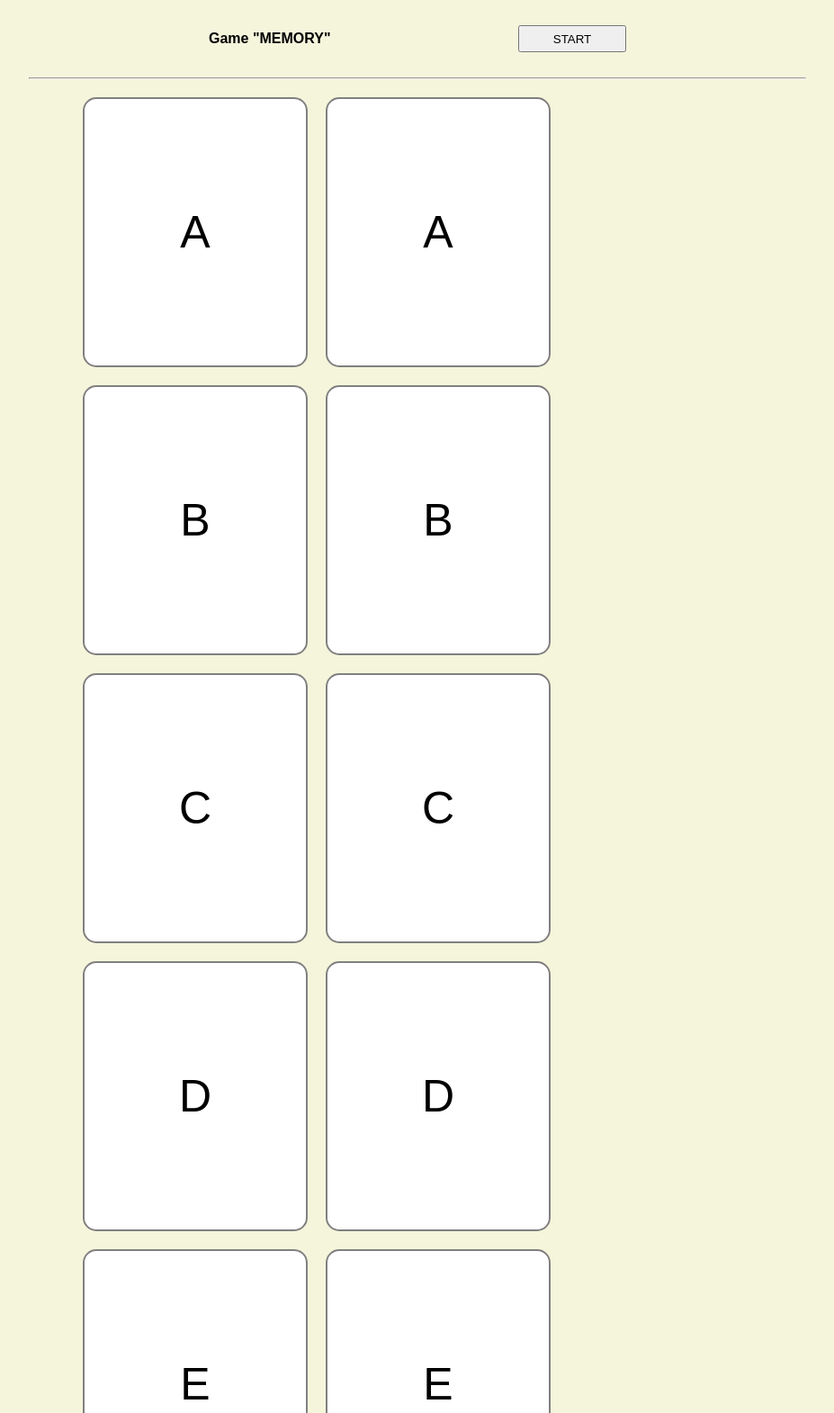
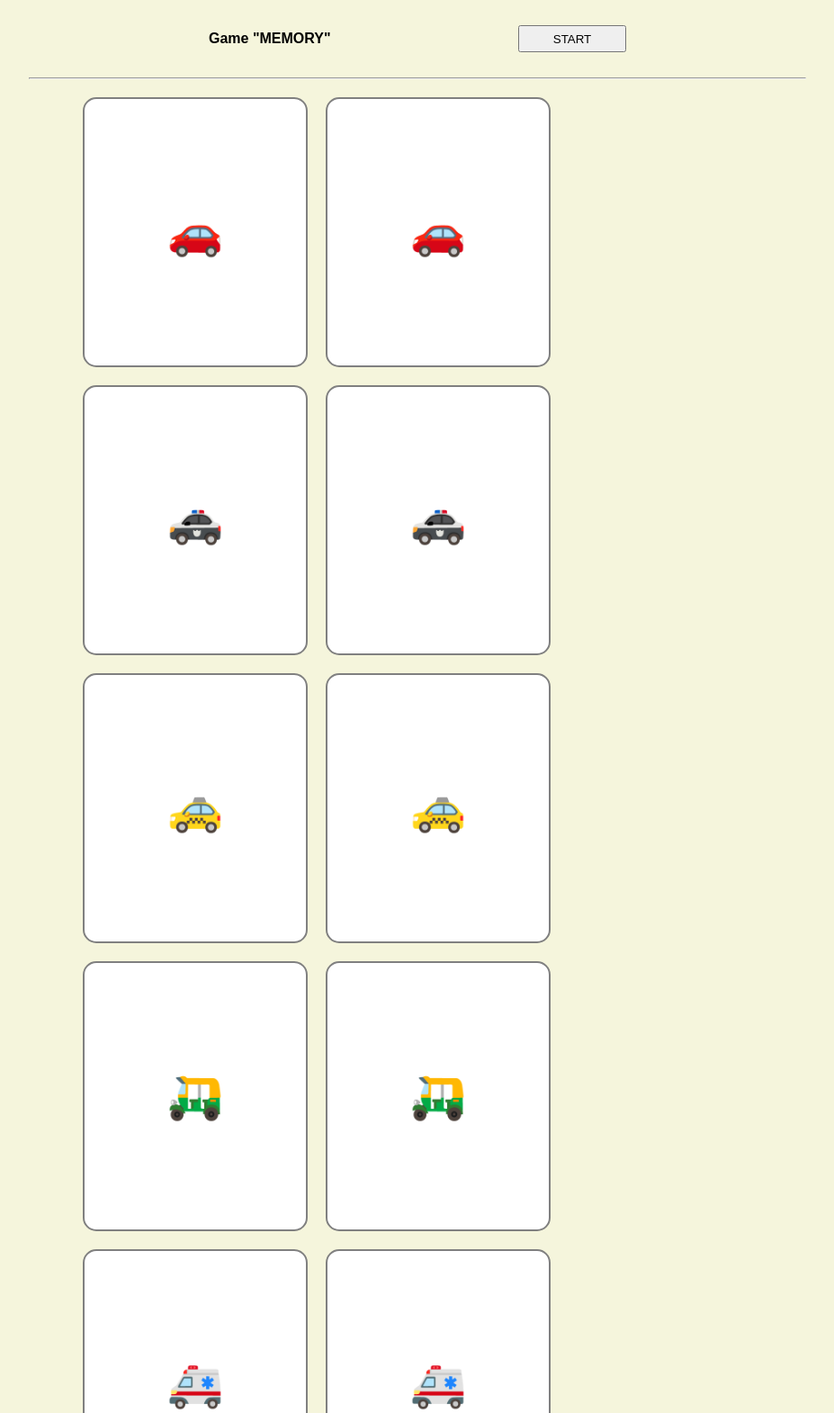
Before and after one commit to Wiebst/MemoryGame, a plain HTML site: page index.html in a window 1280 px wide. Shown: the top 1570 px of the page at 90% size, without its empty margins (176-1103 px from the left). Drawn offline with nearby package versions, Linux system fonts and the light colour scheme.

Commit message:
Update icons

```diff
--- a/index.html
+++ b/index.html
@@ -16,16 +16,16 @@
     </header>
 
     <main>
-        <button class="card-open"><p>A</p></button>
-        <button class="card-open"><p>A</p></button>
-        <button class="card-open"><p>B</p></button>
-        <button class="card-open"><p>B</p></button>
-        <button class="card-open"><p>C</p></button>
-        <button class="card-open"><p>C</p></button>
-        <button class="card-open"><p>D</p></button>
-        <button class="card-open"><p>D</p></button>
-        <button class="card-open"><p>E</p></button>
-        <button class="card-open"><p>E</p></button>
+        <button class="card-open"><p>🚗</p></button>
+        <button class="card-open"><p>🚗</p></button>
+        <button class="card-open"><p>🚓</p></button>
+        <button class="card-open"><p>🚓</p></button>
+        <button class="card-open"><p>🚕</p></button>
+        <button class="card-open"><p>🚕</p></button>
+        <button class="card-open"><p>🛺</p></button>
+        <button class="card-open"><p>🛺</p></button>
+        <button class="card-open"><p>🚑</p></button>
+        <button class="card-open"><p>🚑</p></button>
     </main>
 
     <script
```
